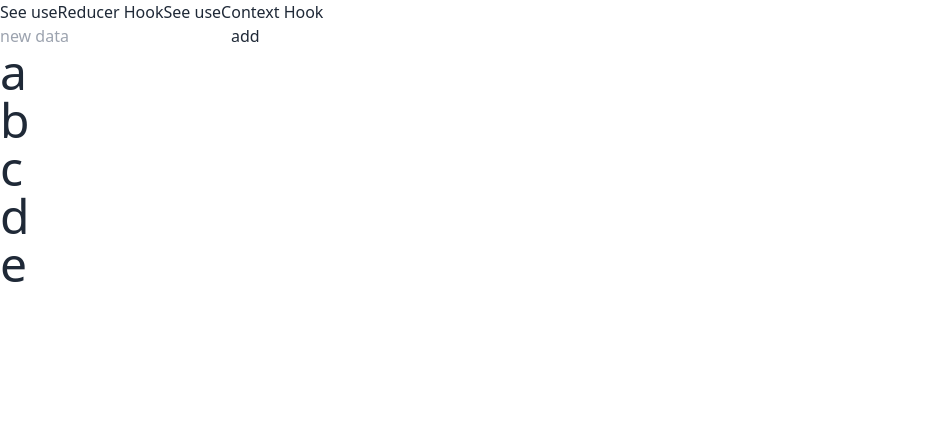
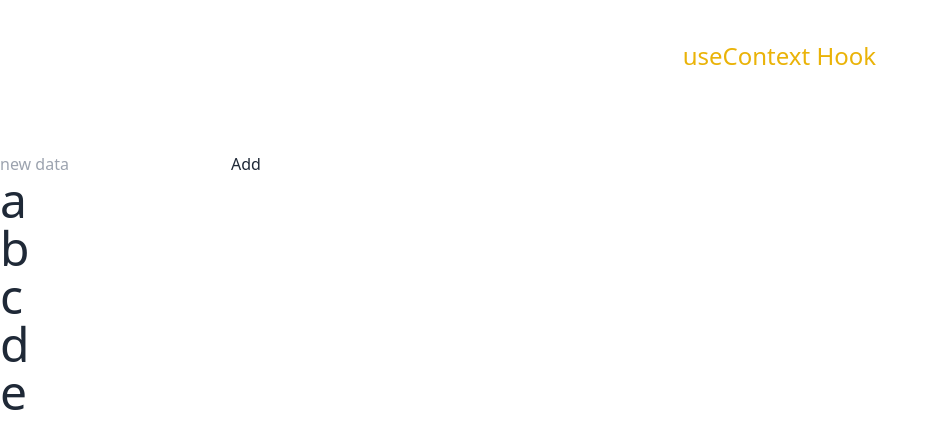
Before and after one commit to tahmid0111/useReducer__useContext_Hook_React, a React (Vite) app: page /reducer in a window 1280 px wide. Shown: the top 448 px of the page, without its empty margins (0-937 px from the left). Built offline with nearby package versions, Linux system fonts and the light colour scheme.

Commit message:
Header component is decorated fully with hover effect

```diff
--- a/src/components/header/header.jsx
+++ b/src/components/header/header.jsx
@@ -4,8 +4,10 @@ import { Link } from 'react-router-dom'
 const Header = () => {
   return (
     <>
-      <Link to='/reducer'>See useReducer Hook</Link>
-      <Link to='/context'>See useContext Hook</Link>
+      <header className='text-center pt-10 pb-20'>
+        <Link className='px-10 py-5 text-2xl text-white hover:text-yellow-500 duration-300' to='/reducer'>useReducer Hook</Link>
+        <Link className='px-10 py-5 text-2xl text-yellow-500 hover:text-white duration-300' to='/context'>useContext Hook</Link>
+      </header>
     </>
   )
 }
--- a/src/components/usereducer/reducers.jsx
+++ b/src/components/usereducer/reducers.jsx
@@ -26,12 +26,24 @@ const dummyDatas = [
 
 const Reducers = () => {
     const [datas, setDatas] = useState(dummyDatas)
+    const [newData, setNewData] = useState('')
+
+
+    const handleSubmit = (e) => {
+        e.preventDefault();
+        setDatas((prevData) => {
+            let brandNewData = {id: new Date().getTime().toString(), name: newData}
+            return [...prevData, brandNewData]
+        })
+        console.log(datas)
+        setNewData('')
+    }
   return (
     <>
     <div>
-        <form>
-            <input type="text" placeholder='new data' />
-            <button type="submit">add</button>
+        <form onSubmit={handleSubmit}>
+            <input type="text" placeholder='new data' value={newData} onChange={e => setNewData(e.target.value)} />
+            <button type="submit">Add</button>
         </form>
     </div>
       <div>
```
